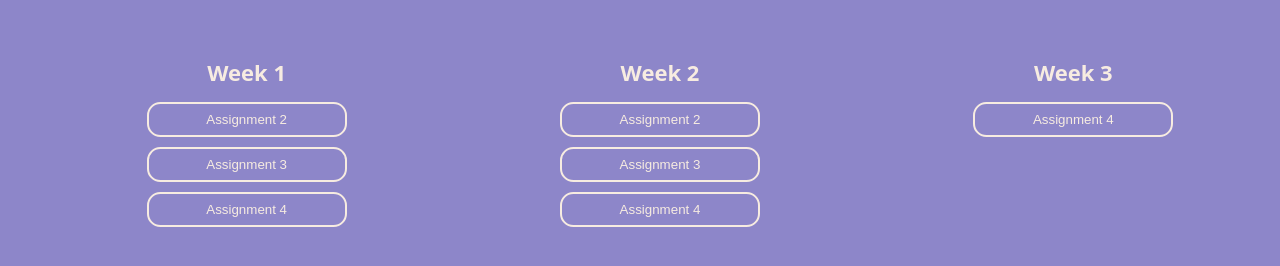
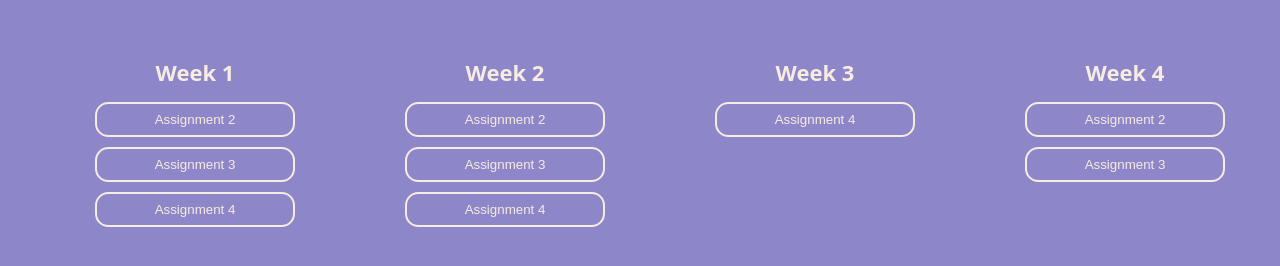
Before and after one commit to AlenVS02/Brainnest, a plain HTML site: page index.html in a window 1280 px wide. Shown: the part 96-362 px from the top of the page. Drawn offline with Linux system fonts and the light colour scheme.

Commit message:
Update table of contents

```diff
--- a/index.html
+++ b/index.html
@@ -75,6 +75,25 @@
                 </li>
             </ul>
         </li>
+        <li>
+            <label class="labels" id="week3"> Week 4 </label>
+            <ul class="assignments">
+                <li>
+                    <a href="./Week4/Assignments/Assignment1/index.html">
+                        <button class="assignment-button-link">
+                            Assignment 2
+                        </button>
+                    </a>
+                </li>
+                <li>
+                    <a href="./Week4/Assignments/Assignment2/index.html">
+                        <button class="assignment-button-link">
+                            Assignment 3
+                        </button>
+                    </a>
+                </li>
+            </ul>
+        </li>
     </ol>
 </body>
 </html>
```
Also changed, not shown: Week4/Assignments/Assignment2/images/background.jpg (deleted).
